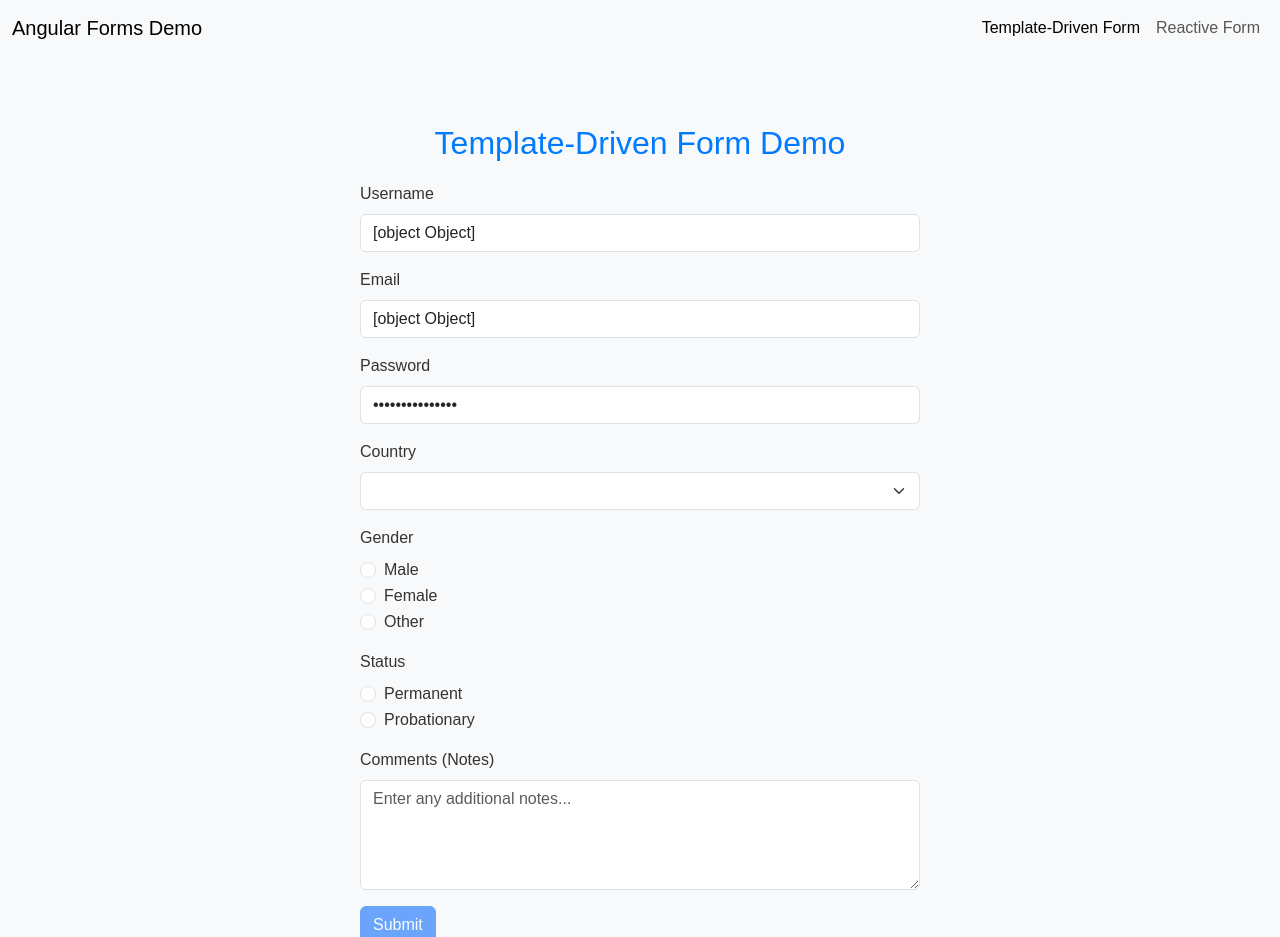
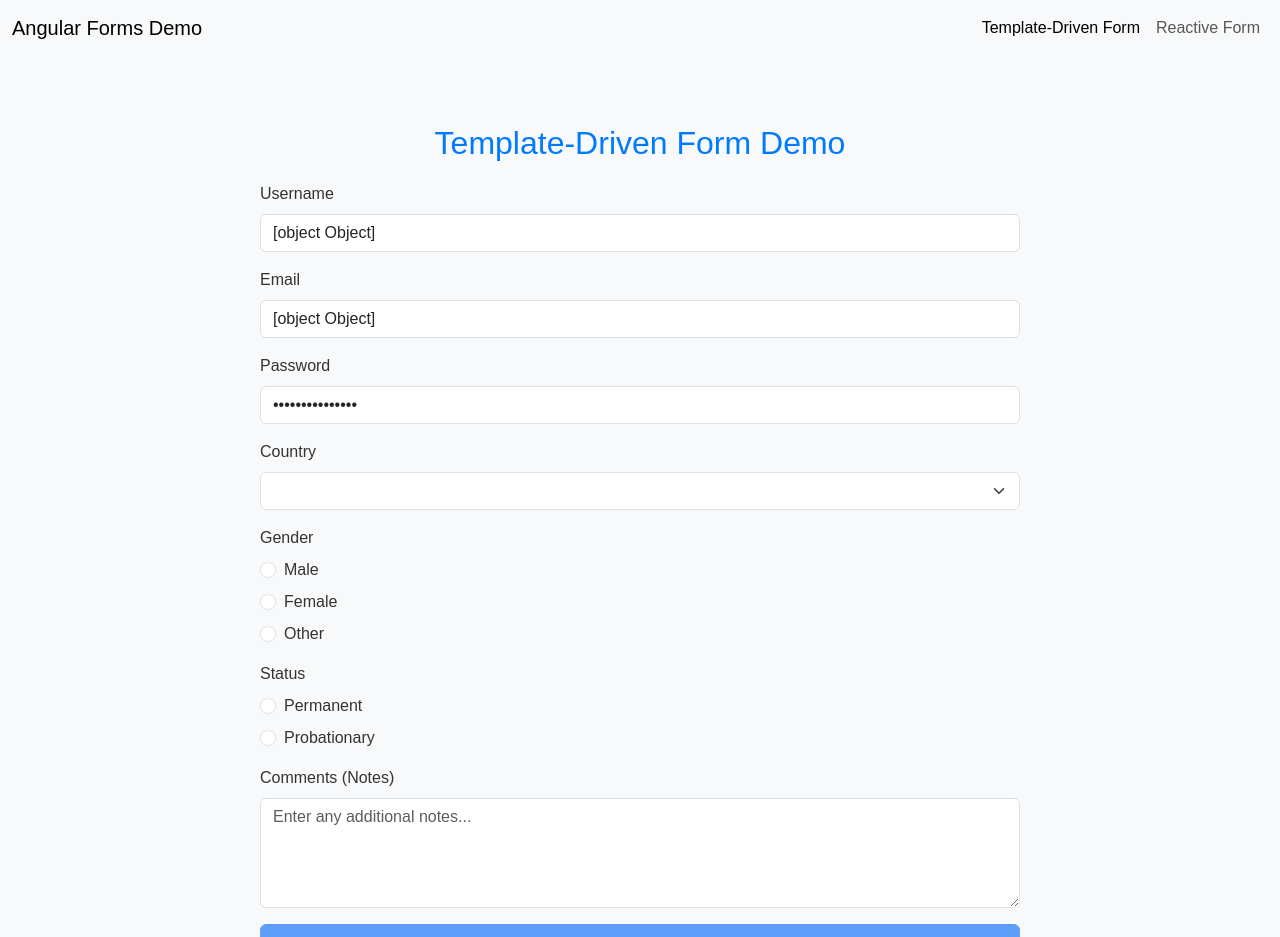
Before and after one commit to Talenss/Template-Driven, an Angular app: page /template-demo in a window 1280 px wide. Shown: the top 937 px of the page. Built offline with nearby package versions, Linux system fonts and the light colour scheme.

Commit message:
Update template-demo.component.css

```diff
--- a/src/app/template-demo/template-demo.component.css
+++ b/src/app/template-demo/template-demo.component.css
@@ -1,16 +1,50 @@
-.container {
-  max-width: 600px;
+/* Styles for the template-driven form */
+.form-container {
+  background-color: #ffffff; /* White background for the form */
+  border: 1px solid #ddd; /* Light border */
+  border-radius: 8px; /* Rounded corners */
+  padding: 20px;
+  box-shadow: 0 2px 4px rgba(0, 0, 0, 0.1); /* Subtle shadow */
 }
 
+.mb-3 {
+  margin-bottom: 1.5rem; /* Extra spacing between fields */
+}
+
+/* Highlight input fields on focus */
+.form-control:focus {
+  border-color: #007bff; /* Blue border on focus */
+  box-shadow: 0 0 5px rgba(0, 123, 255, 0.5); /* Blue glow */
+}
+
+/* Style radio buttons and labels */
+.form-check {
+  margin-bottom: 0.5rem;
+}
+
+.form-check-label {
+  font-weight: normal;
+}
+
+/* Style textarea */
+textarea {
+  resize: vertical; /* Allow vertical resizing only */
+}
+
+/* Error messages */
 .text-danger {
   font-size: 0.875rem;
+  color: #dc3545; /* Bootstrap danger red */
 }
 
-.btn:disabled {
-  opacity: 0.6;
+/* Submit button */
+.btn-primary {
+  width: 100%; /* Full-width button */
+  padding: 10px;
 }
 
-/* Optional: Style for textarea */
-textarea {
-  resize: vertical;  /* Allow vertical resizing */
+/* Form state display */
+.mt-3 p {
+  font-size: 0.9rem;
+  color: #666;
 }
```
